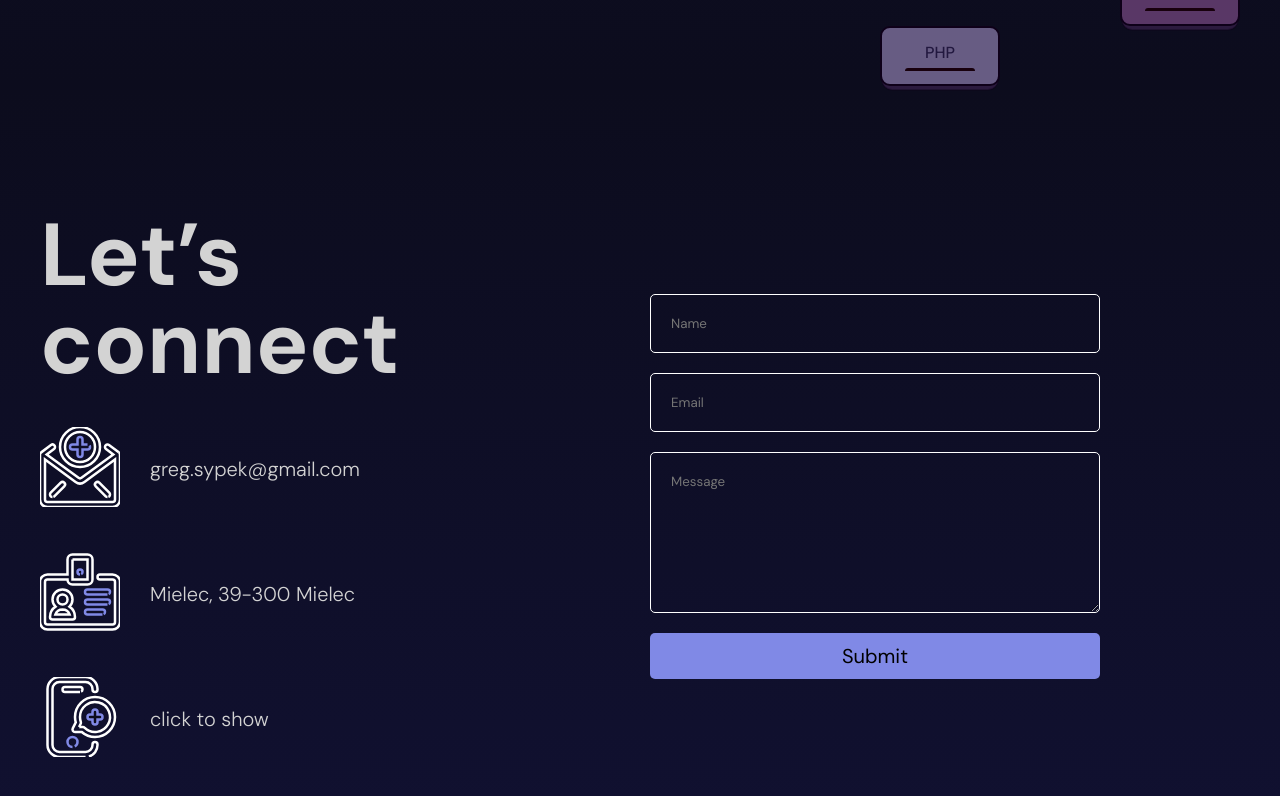
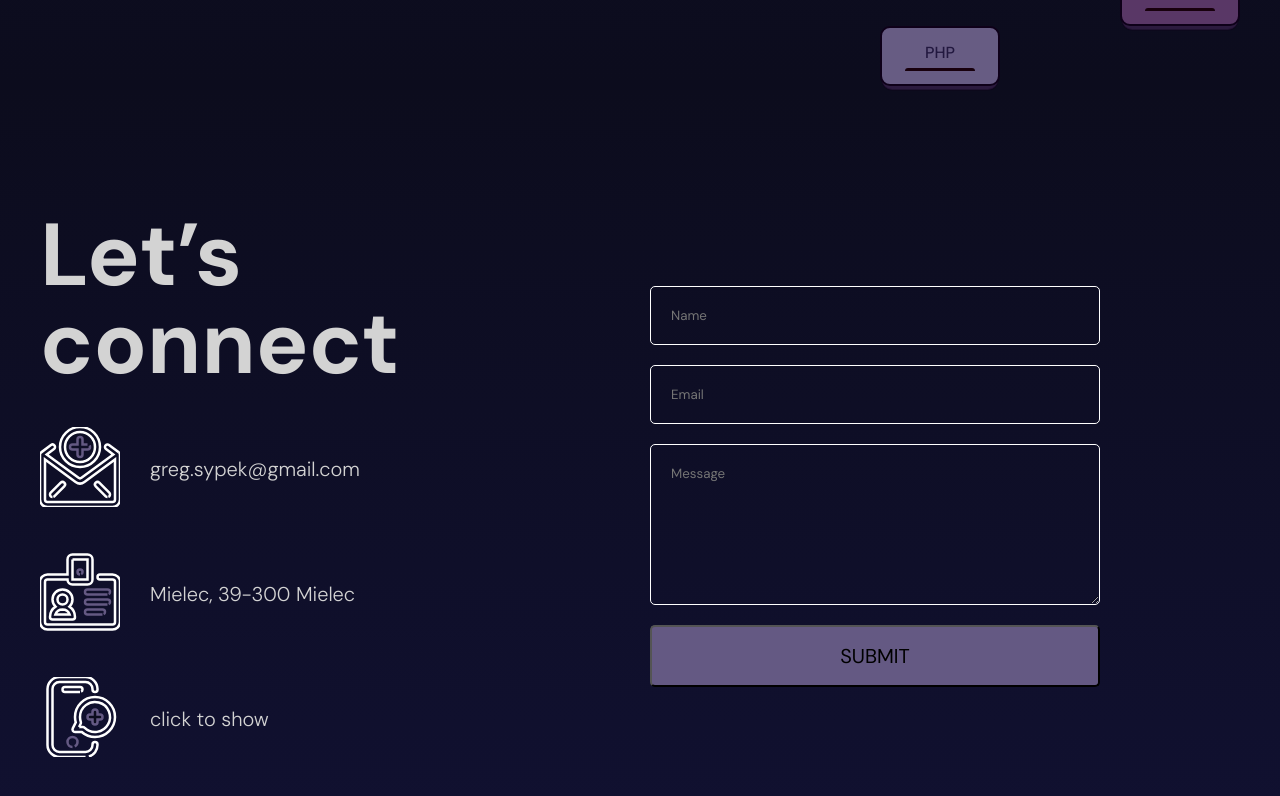
Before and after one commit to gregsypek/portfolio_v3, a React (Vite) app: page / in a window 1280 px wide. Shown: the part 7783-8579 px from the top of the page. Built offline with nearby package versions, Linux system fonts and the light colour scheme.

Commit message:
change button in contact section

```diff
--- a/src/components/contact/contact.scss
+++ b/src/components/contact/contact.scss
@@ -91,7 +91,8 @@
 						stroke: white;
 					}
 					.cls-2 {
-						stroke: #8089e6;
+						// stroke: #8089e6;
+						stroke: #645983;
 					}
 				}
 			}
@@ -144,26 +145,57 @@
 			}
 
 			button {
-				padding: 0.5em 1.2em;
-				border: none;
-				background-color: #8089e6;
-		    width: 100%;
-				border-radius: 5px;
-				cursor: pointer;
-				font-weight: 400;
-				font-size: 20px;
+				text-transform: uppercase;
+				font-weight: 600;
+				color: black;
+				width: 100%;
 				max-width: 450px;
 				min-width:280px;
-				transition:  background-color .3s ease-in-out;
+				display: flex;
+				flex-direction: column;
+				background-color: #645983;
+				border-radius: 5px;
+				padding: 0.8em 0.4em;
+				align-items: center;
+				font-size: inherit;
+							font-weight: 400;
+				font-size: 20px;
+
+				gap: 2px;
+				cursor: pointer;
+				transition: background-color 0.3s ease-in-out;
+
 				&:hover {
-					background-color: lighten(#8089e6,20%);
+					background-color: lighten(#645983, 20%);
 				}
-				@include mobile {
+							@include mobile {
 					// padding: 10px;
 					width: 80vw;
 
 				}
 			}
+
+			// button {
+			// 	padding: 0.5em 1.2em;
+			// 	border: none;
+			// 	background-color: #8089e6;
+		  //   width: 100%;
+			// 	border-radius: 5px;
+			// 	cursor: pointer;
+			// 	font-weight: 400;
+			// 	font-size: 20px;
+			// 	max-width: 450px;
+			// 	min-width:280px;
+			// 	transition:  background-color .3s ease-in-out;
+			// 	&:hover {
+			// 		background-color: lighten(#8089e6,20%);
+			// 	}
+			// 	@include mobile {
+			// 		// padding: 10px;
+			// 		width: 80vw;
+
+			// 	}
+			// }
 		}
 	}
 }
--- a/src/components/experience/experience.scss
+++ b/src/components/experience/experience.scss
@@ -51,6 +51,7 @@
 			.company {
 				display: flex;
 				flex: 1;
+				font-weight: bold;
 
 				.year {
 					margin-right: 20px;
```
